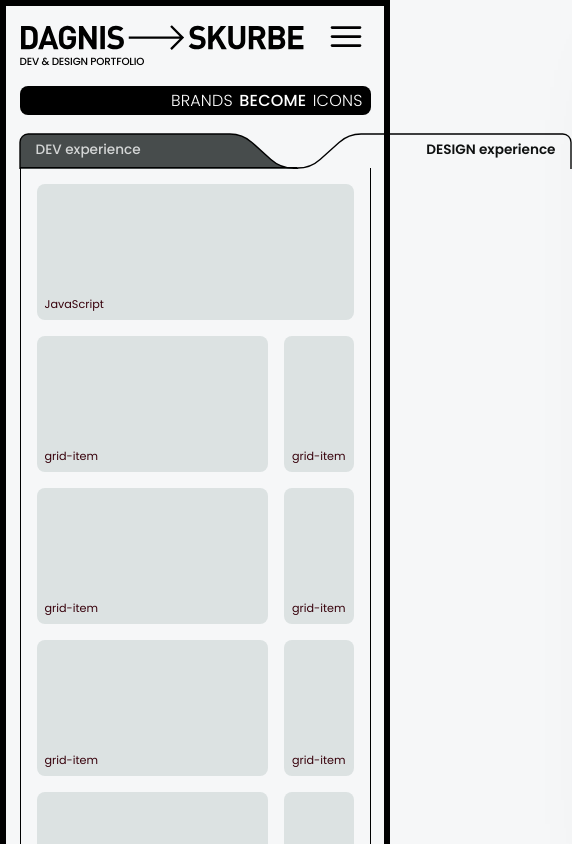
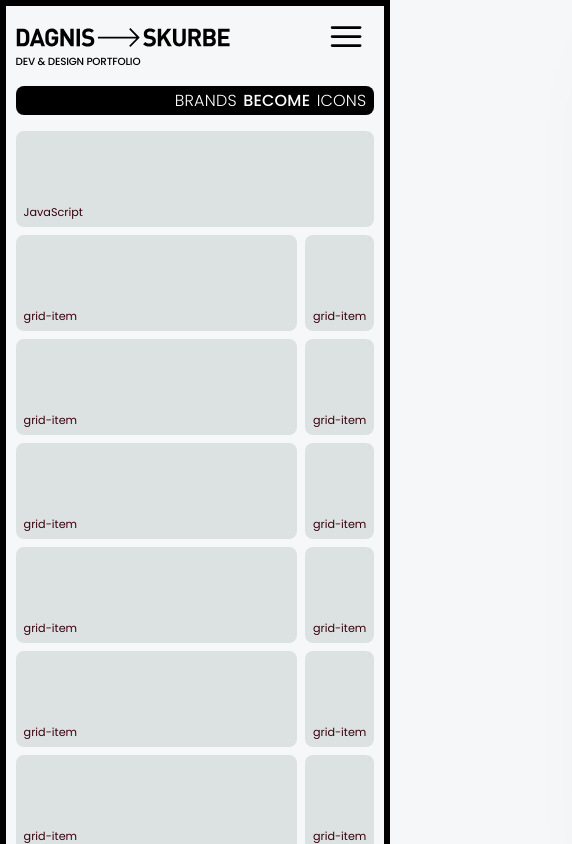
Before and after one commit to getdagnis/2024_portfolio_vite, a React (Vite) app: page /skills/design in a window 390 px wide. Shown: the top 844 px of the page, 572 px wide, since content can reach past the window. Built offline with nearby package versions, Linux system fonts and the light colour scheme.

Commit message:
responsiveness tweaks, helpers rm -> constants

```diff
--- a/src/App.css
+++ b/src/App.css
@@ -27,26 +27,23 @@
 
   @media (max-width: 820px) {
     --gridItemHeight: 8.5rem;
+    --siteWidth: 94vw;
   }
 
-  @media (max-width: 720px) {
-    --gridItemHeight: 7.5rem;
+  @media (max-width: 680px) {
+    --gridItemHeight: 7.75rem;
+    --siteWidth: 92vw;
   }
 
-  @media (max-width: 520px) {
-    --gridItemHeight: 6.25rem;
+  @media (max-width: 420px) {
+    --gridItemHeight: 6rem;
   }
 
-  @media (max-width: 320px) {
-    --gridItemHeight: 5.5rem;
+  @media screen and (min-width: 1280px) and (min-height: 738px) {
+    --gridItemHeight: 8.75rem;
   }
 
-  @media screen and (min-width: 1280px) and (min-height: 720px) {
-    --siteMaxWidth: 1040px;
-    --gridItemHeight: 9.2rem;
-  }
-
-  @media screen and (min-width: 1280px) and (min-height: 780px) {
+  @media screen and (min-width: 1280px) and (min-height: 840px) {
     --siteMaxWidth: 1120px;
     --gridItemHeight: 9.75rem;
   }
--- a/src/components/DesignProjectsList.jsx
+++ b/src/components/DesignProjectsList.jsx
@@ -1,7 +1,7 @@
 import React, { useState, useEffect } from 'react';
 import { Link } from 'react-router-dom';
 
-import PROJECTS from '../projects.json';
+import PROJECTS from '../constants/projects.json';
 import './DesignProjectsList.css';
 
 function DesignProjectsList() {
--- a/src/components/Header.css
+++ b/src/components/Header.css
@@ -16,7 +16,7 @@
 .logo {
   width: 440px;
   min-height: 35px;
-  max-width: 73vw;
+  max-width: 55vw;
   margin-bottom: 0.1rem;
   background: url('../assets/logo_full.svg') center left no-repeat;
   cursor: pointer;
@@ -47,6 +47,7 @@ nav > ul > li {
   transition: all 0.3s ease;
   cursor: pointer;
   overflow: hidden;
+  text-decoration: underline;
 }
 nav > ul > li:hover {
   text-decoration: line-through;
--- a/src/helpers/constants.js
+++ b/src/constants/constants.js
@@ -1,6 +1,7 @@
 export const SCREEN_WIDTHS = {
   XSMALL: 320,
-  SMALL: 660,
+  SMALL: 680,
   MEDIUM: 1024,
   LARGE: 1440,
+  XLARGE: 1920,
 };
--- /dev/null
+++ b/src/constants/skills.json
@@ -0,0 +1 @@
+[{}]
--- a/src/pages/DesignPage.css
+++ b/src/pages/DesignPage.css
@@ -39,11 +39,15 @@
     background-size: 65%;
   }
 
-  @media (max-width: 660px) {
+  @media (max-width: 680px) {
     background-size: 50%;
   }
 
-  @media (max-width: 440px) {
+  @media (max-width: 620px) {
+    background-size: 55%;
+  }
+
+  @media (max-width: 520px) {
     background-size: 60%;
   }
 
--- a/src/pages/DesignPage.jsx
+++ b/src/pages/DesignPage.jsx
@@ -1,8 +1,8 @@
 import React, { useEffect, useState } from 'react';
 import { Link } from 'react-router-dom';
 
-import projects from '../projects.json';
-import { SCREEN_WIDTHS as SCREEN } from '../helpers/constants';
+import PROJECTS from '../constants/projects.json';
+import { SCREEN_WIDTHS as SCREEN } from '../constants/constants';
 import './DesignPage.css';
 
 function DesignPage() {
@@ -27,7 +27,7 @@ function DesignPage() {
   // to know each item's exact position in the grid for animation and hover effects
   const calculateColumns = (width) => {
     if (width > SCREEN.MEDIUM) return 4;
-    if (width <= SCREEN.MEDIUM && width >= SCREEN.SMALL) return 3;
+    if (width <= SCREEN.MEDIUM && width > SCREEN.SMALL) return 3;
     if (width <= SCREEN.SMALL && width >= SCREEN.XSMALL) return 2;
     return 1;
   };
@@ -36,9 +36,7 @@ function DesignPage() {
 
   useEffect(() => {
     // filter items that are supposed to be shown and update necessary properties
-    const items = projects
-      .filter((thumb) => thumb.show === true)
-      .map((thumb, index) => {
+    const items = PROJECTS.filter((thumb) => thumb.show === true).map((thumb, index) => {
       const row = Math.floor(index / 4) + 1; // Calculate row number
       const col = (index % calculateColumns(window.innerWidth)) + 1; // Calculate column number
 
@@ -51,7 +49,7 @@ function DesignPage() {
       };
     });
     setGridItems(items);
-  }, [projects, screenWidth]);
+  }, [PROJECTS, screenWidth]);
 
   const handleFiltersToggle = () => {
     setSeeFilters(!seeFilters);
@@ -85,7 +83,7 @@ function DesignPage() {
             created identities
           </li>
           <li className={activeFilter === 'own' ? 'active' : ''} onClick={() => handleFiltering('own')}>
-            own projects
+            own PROJECTS
           </li>
           <li className={activeFilter === 'cli' ? 'active' : ''} onClick={() => handleFiltering('cli')}>
             clients
--- a/src/pages/DesignProjectPage.jsx
+++ b/src/pages/DesignProjectPage.jsx
@@ -2,12 +2,12 @@ import { Link, ScrollRestoration, useParams } from 'react-router-dom';
 
 import DesignProjectsList from '../components/DesignProjectsList';
 import ProjectReactions from '../components/ProjectReactions';
-import projects from '../projects.json';
+import PROJECTS from '../constants/projects.json';
 import './DesignProjectPage.css';
 
 function DesignProjectPage() {
   const params = useParams();
-  const proj = projects.find((obj) => obj.key === params.key);
+  const proj = PROJECTS.find((obj) => obj.key === params.key);
 
   return (
     <div id="project-container">
@@ -29,7 +29,7 @@ function DesignProjectPage() {
       </div>
       <div id="project-nav">
         <div className="project-nav-open">
-          {projects.map((p, index) => (
+          {PROJECTS.map((p, index) => (
             <Link
               to={`/design/project/${p.key}`}
               key={p.key}
--- a/src/pages/SkillsPage.css
+++ b/src/pages/SkillsPage.css
@@ -36,7 +36,11 @@
   min-height: 50vh;
   padding: 1rem;
 
-  @media screen and (max-width: 880px) {
+  @media screen and (max-width: 1080px) {
+    grid-gap: 0.5rem;
+  }
+
+  @media screen and (max-width: 920px) {
     grid-template-columns: repeat(2, 1fr);
   }
 
@@ -47,12 +51,13 @@
 }
 
 #skills-grid .grid-item {
-  min-height: 8.5rem;
   display: flex;
   flex-direction: column;
   justify-content: flex-end;
   align-items: flex-start;
   text-align: left;
+  height: var(--gridItemHeight);
+  min-height: var(--gridItemHeight);
   padding: 0.5rem;
   background: var(--gridItem);
   color: var(--walkerText);
@@ -64,7 +69,7 @@
 
 #skills-grid .grid-item:first-child {
   grid-column: span 2;
-  grid-row: 1 / 3;
+  grid-row: span 2;
   height: auto;
 }
 
@@ -112,7 +117,6 @@
   stroke: black;
   stroke-width: 0.085rem;
   z-index: -1;
-
   transition: fill 0.1s ease;
 }
 
@@ -148,3 +152,27 @@
   width: 17.25rem;
   height: 2.25rem;
 }
+
+@media screen and (max-width: 680px) {
+  #skills-title {
+    display: none;
+  }
+
+  .skills-title-middle::before {
+    bottom: -0.1rem;
+    left: -0.1rem;
+    right: 0;
+    background-color: black;
+  }
+
+  #skills-grid {
+    margin-bottom: 2rem;
+    border: none;
+    border-radius: none;
+    margin: 0;
+    margin-top: 0;
+    height: 100%;
+    min-height: 50vh;
+    padding: 0;
+  }
+}
```
Also changed, not shown: src/constants/projects.json (renamed from src/projects.json), 1 other file (tests, documents, lock files or other folders). Lines whose indentation alone changed are shown as unchanged.
